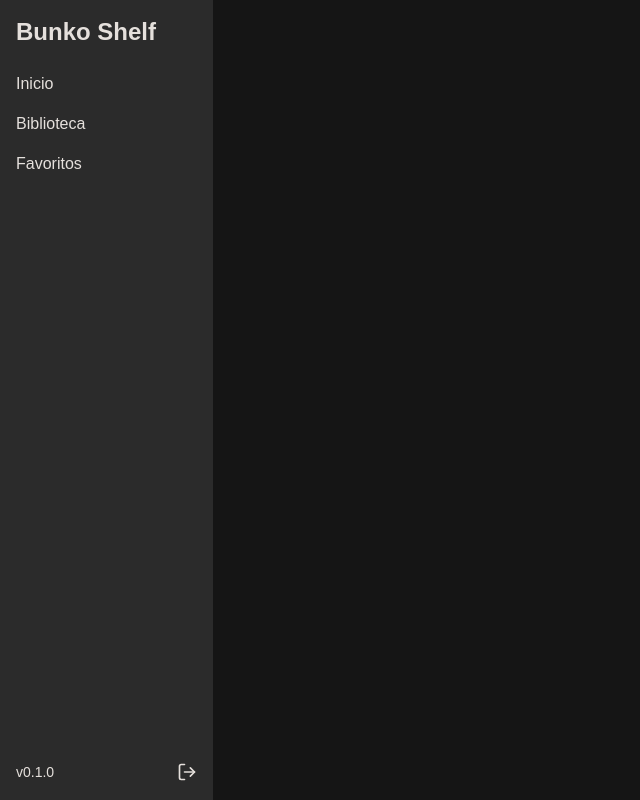
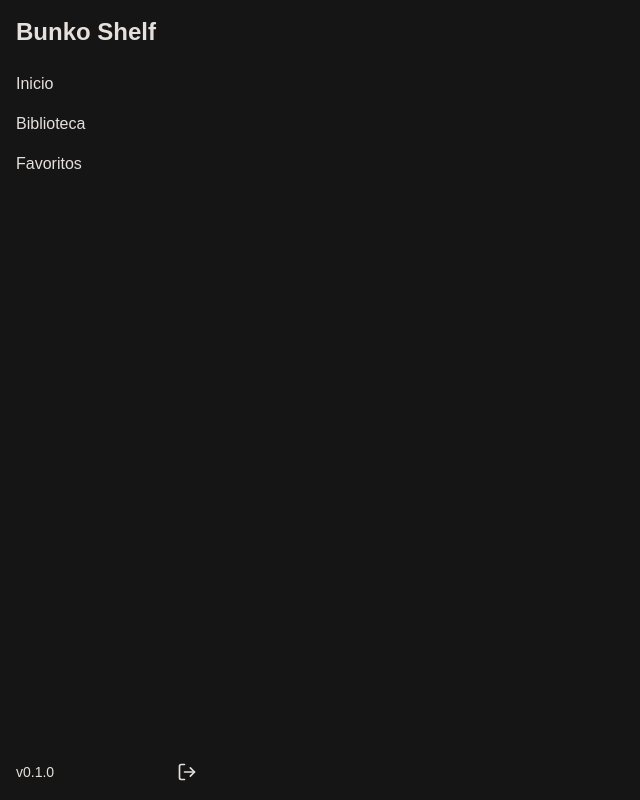
Before and after one commit to martirale/bunkoshelf, a Next.js app in the folder front/: page / in a window 1280 px wide. Shown: the whole page, without its empty margins (0-640 px from the left). Built offline with nearby package versions, Linux system fonts and the light colour scheme.

Commit message:
Adjust colors

```diff
--- a/front/app/globals.css
+++ b/front/app/globals.css
@@ -3,7 +3,7 @@
 
 /* Variables globales */
 :root {
-  --background: #151515; /* Blackamber */
+  --background: #151515; /* Onix */
   --foreground: #f7f2ec; /* Pearl */
   --font-sans: "Arial", Helvetica, sans-serif;
   --font-mono: "Courier New", Courier, monospace;
@@ -21,8 +21,8 @@
   --color-ash: #738298; /* Ash */
   --color-pearl: #f7f2ec; /* Pearl */
   --color-sand: #e5e0dc; /* Sand */
-  --color-blackamber: #151515; /* Blackamber */
-  --color-onix: #2b2b2b; /* Onix */
+  --color-blackamber: #0c0c0c; /* Blackamber */
+  --color-onix: #151515; /* Onix */
 }
 
 /* Estilos básicos para el cuerpo */
```
